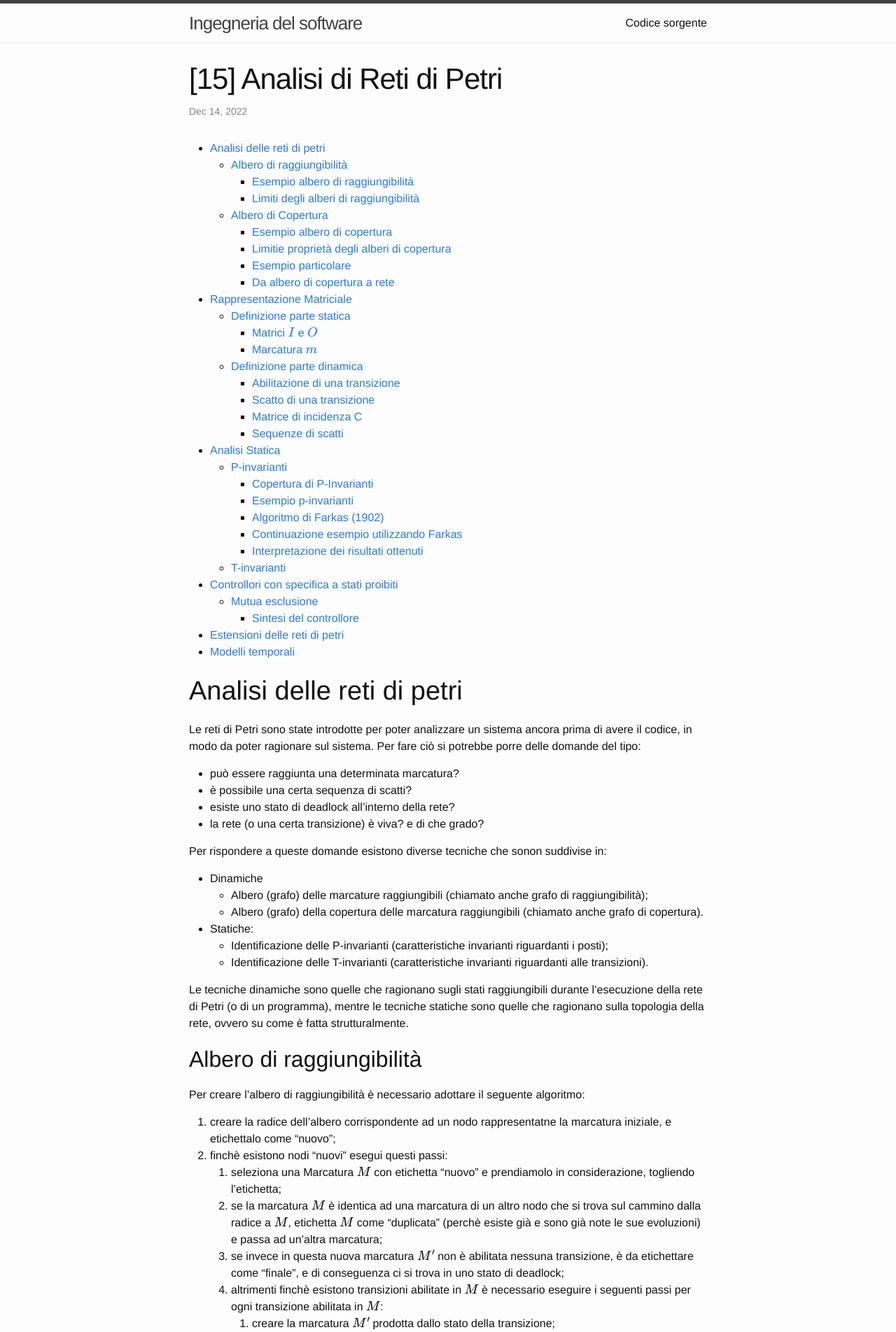
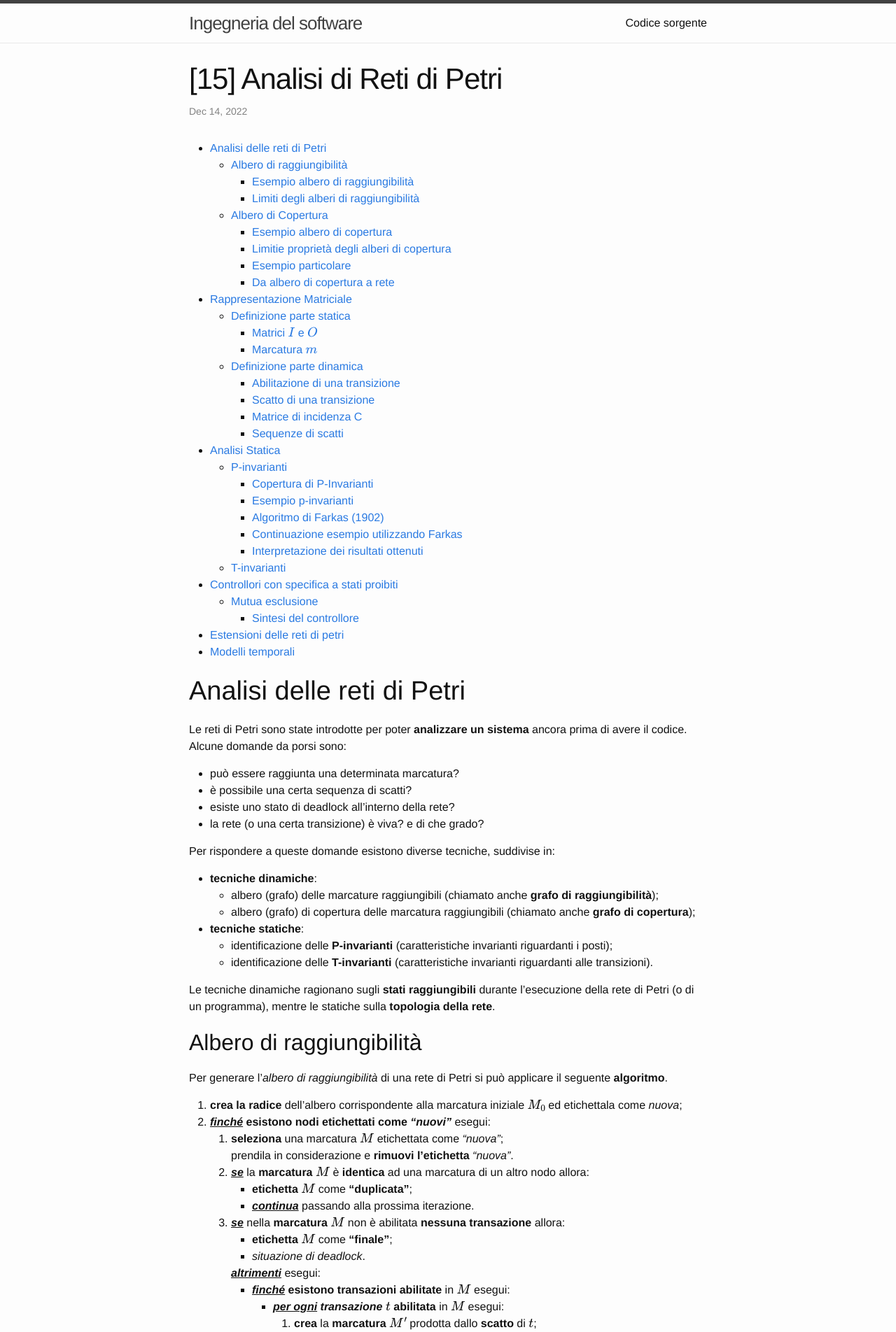
Before and after one commit to MarcoBuster/sweng, a Jekyll site: the page built from _posts/2022-12-14-analisi-reti-di-petri.md, in a window 1280 px wide. Shown: the top 1904 px of the page at 70% size. Built offline with Jekyll 4.4.1, drawn with Linux system fonts in a browser that asks for light colours; formulas are drawn with MathJax 3; the table of contents is made by our own code; some of the changed text lies outside the part shown.

Commit message:
Refactor 'Albero di raggiungibilità' algorithm

```diff
--- a/_posts/2022-12-14-analisi-reti-di-petri.md
+++ b/_posts/2022-12-14-analisi-reti-di-petri.md
@@ -4,35 +4,88 @@ title: "[15] Analisi di Reti di Petri"
 date: 2022-12-14 14:40:00 +0200
 toc: true
 ---
-# Analisi delle reti di petri
-Le reti di Petri sono state introdotte per poter analizzare un sistema ancora prima di avere il codice, in modo da poter ragionare sul sistema.
-Per fare ciò si potrebbe porre delle domande del tipo:
+# Analisi delle reti di Petri
+Le reti di Petri sono state introdotte per poter **analizzare un sistema** ancora prima di avere il codice.
+Alcune domande da porsi sono:
 - può essere raggiunta una determinata marcatura?
 - è possibile una certa sequenza di scatti?
 - esiste uno stato di deadlock all'interno della rete?
 - la rete (o una certa transizione) è viva? e di che grado?
 
-Per rispondere a queste domande esistono diverse tecniche che sonon suddivise in:
-- Dinamiche
-    - Albero (grafo) delle marcature raggiungibili (chiamato anche grafo di raggiungibilità);
-    - Albero (grafo) della copertura delle marcatura raggiungibili (chiamato anche grafo di copertura).
-- Statiche:
-    - Identificazione delle P-invarianti (caratteristiche invarianti riguardanti i posti);
-    - Identificazione delle T-invarianti (caratteristiche invarianti riguardanti alle transizioni).
+Per rispondere a queste domande esistono diverse tecniche, suddivise in:
+- **tecniche dinamiche**:
+    - albero (grafo) delle marcature raggiungibili (chiamato anche **grafo di raggiungibilità**);
+    - albero (grafo) di copertura delle marcatura raggiungibili (chiamato anche **grafo di copertura**);
+- **tecniche statiche**:
+    - identificazione delle **P-invarianti** (caratteristiche invarianti riguardanti i posti);
+    - identificazione delle **T-invarianti** (caratteristiche invarianti riguardanti alle transizioni).
 
-Le tecniche dinamiche sono quelle che ragionano sugli stati raggiungibili durante l'esecuzione della rete di Petri (o di un programma), mentre le tecniche statiche sono quelle che ragionano sulla topologia della rete, ovvero su come è fatta strutturalmente.
+Le tecniche dinamiche ragionano sugli **stati raggiungibili** durante l'esecuzione della rete di Petri (o di un programma), mentre le statiche sulla **topologia della rete**.
 
 ## Albero di raggiungibilità
-Per creare l'albero di raggiungibilità è necessario adottare il seguente algoritmo:
+Per generare l'_albero di raggiungibilità_ di una rete di Petri si può applicare il seguente **algoritmo**.
 
-1. creare la radice dell'albero corrispondente ad un nodo rappresentatne la marcatura iniziale, e etichettalo come "nuovo";
-2. finchè esistono nodi "nuovi" esegui questi passi:
-    1. seleziona una Marcatura $$M$$ con etichetta "nuovo" e prendiamolo in considerazione, togliendo l'etichetta;
-    2. se la marcatura $$M$$ è identica ad una marcatura di un altro nodo che si trova sul cammino dalla radice a $$M$$, etichetta $$M$$ come "duplicata" (perchè esiste già e sono già note le sue evoluzioni) e passa ad un'altra marcatura;
-    3. se invece in questa nuova marcatura $$M'$$ non è abilitata nessuna transizione, è da etichettare come "finale", e di conseguenza ci si trova in uno stato di deadlock;
-    4. altrimenti finchè esistono transizioni abilitate in $$M$$ è necessario eseguire i seguenti passi per ogni transizione abilitata in $$M$$:
-        1. creare la marcatura $$M'$$ prodotta dallo stato della transizione;
-        2. creare un nodo corrispondente a $$M'$$ e successivamente aggiungere un arco da $$M$$ a $$M'$$ e marcare $$M'$$ come "nuovo".
+<style>
+  .algorithm p {
+    margin-bottom: 0;
+  }
+</style>
+
+<ol class="algorithm">
+  <li markdown="1">
+  **crea la radice** dell'albero corrispondente alla marcatura iniziale $$M_0$$ ed etichettala come _nuova_;
+  </li>
+  <li markdown="1">
+  **_<u>finché</u>_ esistono nodi etichettati come _"nuovi"_** esegui:
+  <ol>
+  <li markdown="1">
+  **seleziona** una marcatura $$M$$ etichettata come _"nuova"_; \\
+    prendila in considerazione e **rimuovi l'etichetta** _"nuova"_.
+  </li>
+  <li markdown="1">
+  ***<u>se</u>*** la **marcatura** $$M$$ è **identica** ad una marcatura di un altro nodo allora:
+  - **etichetta** $$M$$ come **"duplicata"**;
+  - ***<u>continua</u>*** passando alla prossima iterazione.
+  </li>
+  <li markdown="1">
+  ***<u>se</u>*** nella **marcatura** $$M$$ non è abilitata **nessuna transazione** allora:
+  <ul>
+  <li markdown="1">
+  **etichetta** $$M$$ come **"finale"**;
+  </li>
+  <li markdown="1">
+  _situazione di deadlock_.
+  </li>
+  </ul>
+  ***<u>altrimenti</u>*** esegui:
+  <ul markdown="1">
+  <li markdown="1">
+  ***<u>finché</u>* esistono transazioni abilitate** in $$M$$ esegui:
+  <ul>
+  <li markdown="1">
+  ***<u>per ogni</u> transazione* $$t$$ abilitata** in $$M$$ esegui:
+  <ol>
+  <li markdown="1">
+  **crea** la **marcatura** $$M'$$ prodotta dallo **scatto** di $$t$$;
+  </li>
+  <li markdown="1">
+  **crea** un nuovo **nodo** corrispondente alla marcatura $$M'$$;
+  </li>
+  <li markdown="1">
+  **aggiungi** un **arco** nell'albero al nodo corrispondente di $$M$$ al nodo di $$M'$$;
+  </li>
+  <li markdown="1">
+  **etichetta** la **marcatura** $$M'$$ come **"nuova"**.
+  </li>
+  </ol>
+  </li>
+  </ul>
+  </li>
+  </ul>
+  </li>
+  </ol>
+  </li>
+</ol>
 
 ### Esempio albero di raggiungibilità
 Un esempio di esercizio in cui è necessario utilizzare un albero di raggiungibilità potrebbe essere:
```
